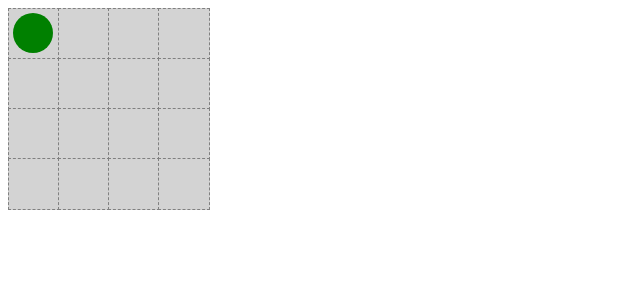
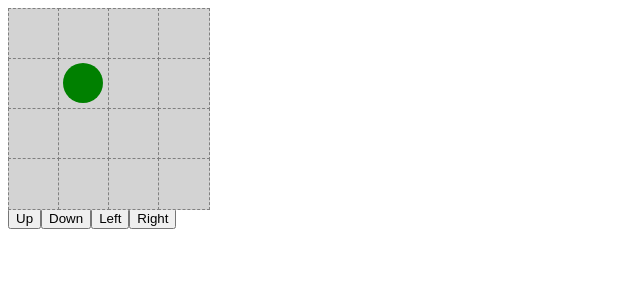
Before and after one commit to strux/enchanted-entanglement, a Vue app: page / in a window 1280 px wide. Shown: the top 300 px of the page, without its empty margins (0-640 px from the left). Built offline with nearby package versions, Linux system fonts and the light colour scheme.

Commit message:
Adds some basic movement

```diff
--- a/src/App.vue
+++ b/src/App.vue
@@ -1,26 +1,66 @@
 <template>
     <div id="app">
-        <div class="row" v-for="row in gameBoard.rows">
-            <game-tile v-for="column in gameBoard.columns" :row="row" :column="column" :gameBoard="gameBoard"></game-tile>
+        <div :style="boardStyle">
+            <div class="row" v-for="row in gameBoard.rows">
+                <game-tile v-for="column in gameBoard.columns" :row="row" :column="column" :gameBoard="gameBoard"></game-tile>
+            </div>
         </div>
-        <player color="green" :size="gameBoard.tileSize"  :row="1" :column="1"></player>
+        <unit :unit="units.green" :size="gameBoard.tileSize"></unit>
+        <button v-on:click="tryMoveUnit('green', 'up')">Up</button>
+        <button v-on:click="tryMoveUnit('green', 'down')">Down</button>
+        <button v-on:click="tryMoveUnit('green', 'left')">Left</button>
+        <button v-on:click="tryMoveUnit('green', 'right')">Right</button>
     </div>
 </template>
 
 <script>
 import { mapState } from 'vuex'
 import GameTile from './components/GameTile.vue'
-import Player from './components/Player.vue'
+import Unit from './components/Unit.vue'
 
 export default {
     name: 'app',
     components: {
         GameTile,
-        Player,
+        Unit,
+    },
+    methods: {
+        tryMoveUnit(color, direction) {
+            let unit = this.units[color];
+            let target = {};
+            switch(direction) {
+                case 'up':
+                    target.column = unit.column
+                    target.row = unit.row - 1
+                    break
+                case 'down':
+                    target.column = unit.column
+                    target.row = unit.row + 1
+                    break
+                case 'right':
+                    target.column = unit.column + 1
+                    target.row = unit.row
+                    break
+                case 'left':
+                    target.column = unit.column - 1
+                    target.row = unit.row
+                    break
+            }
+            unit.row = target.row
+            unit.column = target.column
+        },
     },
     computed: {
+        boardStyle() {
+            let style = {
+                'width': `${this.gameBoard.columns * this.gameBoard.tileSize}px`,
+                'height': `${this.gameBoard.rows * this.gameBoard.tileSize}px`,
+            }
+            return style
+        },
         ...mapState({
-            gameBoard: state => state.gameBoard
+            gameBoard: state => state.gameBoard,
+            units: state => state.units,
        })
     },
 }
--- a/src/components/Player.vue
+++ b/src/components/Unit.vue
@@ -1,31 +1,31 @@
 <template>
-    <div class="player-container" :style="containerStyle">
-        <div class="player" :style="style"></div>
+    <div class="unit-container" :style="containerStyle">
+        <div class="unit" :style="style"></div>
     </div>
 </template>
 
 <script>
 export default {
-    name: 'Player',
-    props: ['color', 'size', 'row', 'column'],
+    name: 'Unit',
+    props: ['unit', 'size'],
     computed: {
         containerStyle() {
             let style =  {
                 'width': `${this.size}px`,
                 'height': `${this.size}px`,
-                'left': `${((this.row - 1) * this.size)}px`,
-                'top': `${((this.column - 1) * this.size)}px`,
+                'top': `${((this.unit.row - 1) * this.size)}px`,
+                'left': `${((this.unit.column - 1) * this.size)}px`,
             }
             return style
         },
         style() {
             let size = this.size * 0.8
             let style =  {
-                'background-color': this.color,
+                'background-color': this.unit.color,
                 'width': `${size}px`,
                 'height': `${size}px`,
+                'top': `${(this.size - size) / 2}px`,
                 'left': `${(this.size - size) / 2}px`,
-                'top': `${(this.size - size) / 2}px`,
             }
             return style
         }
@@ -35,10 +35,10 @@ export default {
 
 <!-- Add "scoped" attribute to limit CSS to this component only -->
 <style scoped>
-.player-container {
+.unit-container {
     position: absolute;
 }
-.player {
+.unit {
     position: relative;
     border-radius: 50%;
 }
--- a/src/main.js
+++ b/src/main.js
@@ -12,6 +12,13 @@ const store = new Vuex.Store({
             rows: 4,
             columns: 4,
         },
+        units: {
+            green: {
+                color: 'green',
+                row: 2,
+                column: 2,
+            },
+        },
     },
     mutations: {
         //increment: state => state.count++,
```
Lines whose indentation alone changed are shown as unchanged.
